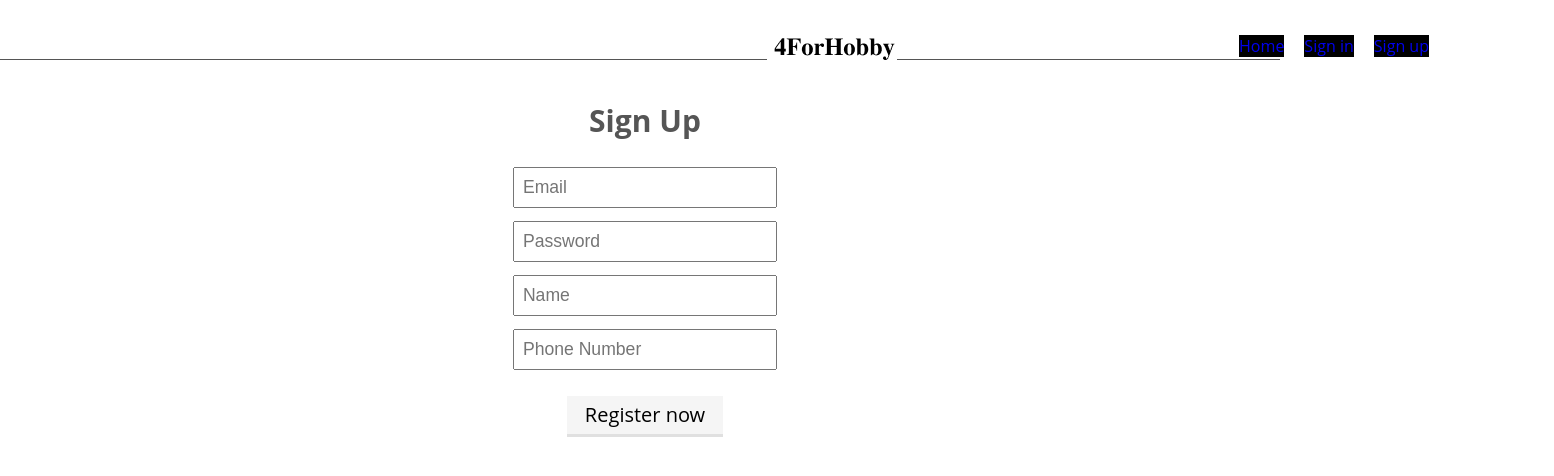
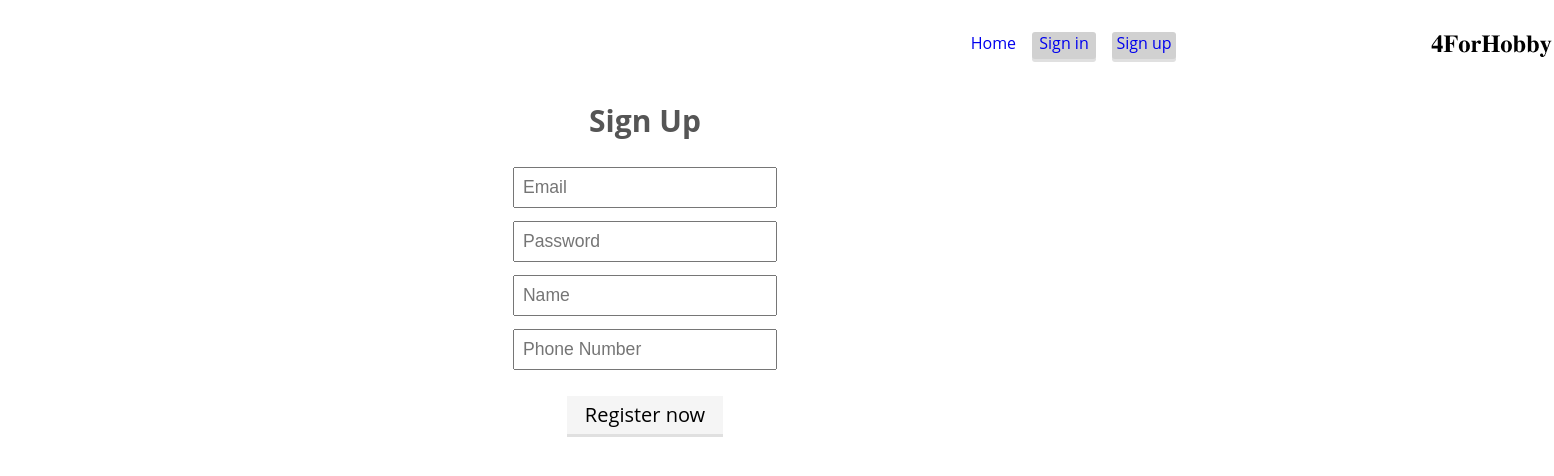
Before and after one commit to codestates/4-for-hobby-client, a React (Create React App) app in the folder my-app/: page /signup in a window 1280 px wide. Shown: the top 476 px of the page, 1554 px wide, since content can reach past the window. Built offline with nearby package versions, Linux system fonts and the light colour scheme; no server answers.

Commit message:
[client] fix/navcss nav and mainpageitem.css

```diff
--- a/my-app/src/pages/MainpageItem.css
+++ b/my-app/src/pages/MainpageItem.css
@@ -5,7 +5,7 @@
   width: 450px;
   border-radius: 50px;
   background-color: whitesmoke;
-  padding:5px;
+  padding: 5px;
   margin-left: auto;
   margin-right: auto;
 }
@@ -39,7 +39,7 @@
   grid-template-columns: repeat(3, 1fr);
   gap: 4rem;
   margin-left: 5rem;
-  margin-right: 5rem
+  margin-right: 5rem;
 }
 
 .list {
@@ -56,17 +56,17 @@
   transition: 0.5s ease-in-out;
 }
 
-/* @media (max-width: 500px) {
-  .list {
+@media (max-width: 1000px) {
+  .data-list {
     grid-template-columns: repeat(2, 1fr);
   }
 }
 
-@media (max-width: 300px) {
-  .list {
-    grid-template-columns: 1fr;
+@media (max-width: 700px) {
+  .data-list {
+    grid-template-columns: repeat(1, 1fr);
   }
-} */
+}
 
 .list:hover {
   transform: translateY(-6px);
--- a/my-app/src/pages/Navbar.css
+++ b/my-app/src/pages/Navbar.css
@@ -1,19 +1,48 @@
 .navbar {
   padding: 0px;
-
+  margin-left: 50px;
   margin-top: 0px;
   height: 60px;
   width: 100%;
   position: relative;
-  border-bottom: solid 1px;
+}
+
+@media (max-width: 700px) {
+  li.homebuttonafterlogin {
+    display: none;
+  }
+}
+
+@media (max-width: 650px) {
+  li.roomcreatebutton {
+    display: none;
+  }
+}
+
+@media (max-width: 610px) {
+  li.mypagebutton {
+    display: none;
+  }
+  li.homebuttonbeforelogin {
+    display: none;
+  }
+}
+
+@media (max-width: 550px) {
+  li.loginbutton {
+    display: none;
+  }
+}
+.navbuttoncolor:visited {
+  color: black;
 }
 
 div.logo {
   background: url(../logo.png);
   height: 40px;
   width: 130px;
-  position: relative;
-  left: -140px;
+  position: absolute;
+  left: 100px;
   top: 8px;
 }
 
@@ -24,7 +53,6 @@ ul {
   list-style: none;
   padding: 3px;
   position: relative;
-  left: -30px;
 }
 
 li {
@@ -34,51 +62,120 @@ li {
   margin: 10px;
 }
 
+/*로그인 전 버튼 */
+
+li.homebuttonbeforelogin {
+  position: absolute;
+  right: 19rem;
+  top: 6px;
+}
+
+/*SEA GREEN BUTTON STYLES*/
+li.loginbutton {
+  background-color: #d1d1d1;
+  border-color: #f5f5f5;
+  -webkit-box-shadow: 0 3px 0 #e0e0e0;
+  box-shadow: 0 3px 0 #e0e0e0;
+  width: 4rem;
+  height: 27px;
+  text-align: center;
+  border-radius: 3px;
+  position: absolute;
+  right: 14rem;
+  top: 6px;
+}
+li.loginbutton:hover {
+  background-color: #e0e0e0;
+}
+li.loginbutton:active {
+  top: 3px;
+  outline: none;
+  -webkit-box-shadow: none;
+  box-shadow: none;
+}
+
+/*SEA GREEN BUTTON STYLES*/
+li.signupbutton {
+  background-color: #d1d1d1;
+  border-color: #f5f5f5;
+  -webkit-box-shadow: 0 3px 0 #e0e0e0;
+  box-shadow: 0 3px 0 #e0e0e0;
+  width: 4rem;
+  height: 27px;
+  text-align: center;
+  border-radius: 3px;
+  position: absolute;
+  right: 9rem;
+  top: 6px;
+}
+li.signupbutton:hover {
+  background-color: #e0e0e0;
+}
+li.signupbutton:active {
+  top: 3px;
+  outline: none;
+  -webkit-box-shadow: none;
+  box-shadow: none;
+}
+
+/* 로그인 후 버튼 */
+
 li.homebuttonafterlogin {
-  background-color: black;
-  position: relative;
-  left: 11rem;
+  position: absolute;
+  right: 23rem;
   top: 6px;
 }
 
 li.roomcreatebutton {
-  background-color: black;
-  position: relative;
-  left: 11rem;
+  position: absolute;
+  right: 19rem;
   top: 6px;
 }
 
 li.mypagebutton {
-  background-color: black;
-  position: relative;
-  left: 11rem;
+  background-color: #d1d1d1;
+  border-color: #f5f5f5;
+  -webkit-box-shadow: 0 3px 0 #e0e0e0;
+  box-shadow: 0 3px 0 #e0e0e0;
+  width: 4rem;
+  height: 27px;
+  text-align: center;
+  border-radius: 3px;
+  position: absolute;
+  right: 14rem;
+  top: 6px;
+}
+li.mypagebutton:hover {
+  background-color: #e0e0e0;
+}
+li.mypagebutton:active {
+  top: 3px;
+  outline: none;
+  -webkit-box-shadow: none;
+  box-shadow: none;
+}
+
+li.logoutbutton {
+  background-color: #d1d1d1;
+  border-color: #f5f5f5;
+  -webkit-box-shadow: 0 3px 0 #e0e0e0;
+  box-shadow: 0 3px 0 #e0e0e0;
+  width: 4rem;
+  height: 27px;
+  text-align: center;
+  border-radius: 3px;
+  position: absolute;
+  right: 9rem;
   top: 6px;
 }
 
-li.logoutbutton {
-  background-color: black;
-  position: relative;
-  left: 11rem;
-  top: 6px;
+li.logoutbutton:hover {
+  background-color: #e0e0e0;
 }
 
-li.homebuttonbeforelogin {
-  background-color: black;
-  position: relative;
-  left: 12rem;
-  top: 6px;
+li.logoutbutton:active {
+  top: 3px;
+  outline: none;
+  -webkit-box-shadow: none;
+  box-shadow: none;
 }
-
-li.loginbutton {
-  background-color: black;
-  position: relative;
-  left: 12rem;
-  top: 6px;
-}
-
-li.signupbutton {
-  background-color: black;
-  position: relative;
-  left: 12rem;
-  top: 6px;
-}
--- a/my-app/src/pages/Navbar.js
+++ b/my-app/src/pages/Navbar.js
@@ -3,7 +3,6 @@ import { Link } from "react-router-dom";
 import "./Navbar.css";
 
 const Navbar = ({ isEnterHandler, isInAddRoomHandler, inAddRoom }) => {
-
   const authToken = localStorage.getItem("token");
 
   const onClick = () => {
@@ -14,34 +13,52 @@ const Navbar = ({ isEnterHandler, isInAddRoomHandler, inAddRoom }) => {
     <ul>
       <div className="logo"></div>
       <li className="homebuttonbeforelogin">
-        <Link to="/">Home</Link>
+        <Link className="navbuttoncolor" to="/">
+          Home
+        </Link>
       </li>
       <li className="loginbutton">
-        <Link to="/login">Sign in</Link>
+        <Link className="navbuttoncolor" to="/login">
+          Sign in
+        </Link>
       </li>
       <li className="signupbutton">
-        <Link to="/signup">Sign up</Link>
+        <Link className="navbuttoncolor" to="/signup">
+          Sign up
+        </Link>
       </li>
     </ul>
   );
 
   const authLinks = (
-    <ul>
+    <ul className="navactive">
       <div className="logo"></div>
       <li className="homebuttonafterlogin">
-        <Link to="/" onClick={isEnterHandler}>
+        <Link className="navbuttoncolor" to="/" onClick={isEnterHandler}>
           Home{" "}
         </Link>
       </li>
+
+      {inAddRoom ? (
+        ""
+      ) : (
+        <li className="roomcreatebutton">
+          <Link
+            className="navbuttoncolor"
+            to="/addroom"
+            onClick={isInAddRoomHandler}
+          >
+            +Room
+          </Link>
+        </li>
+      )}
       <li className="mypagebutton">
-        <Link to="/mypage">Mypage</Link>
+        <Link className="navbuttoncolor" to="/mypage">
+          Mypage
+        </Link>
       </li>
-      {inAddRoom ? ""
-        : <li className="roomcreatebutton">
-          <Link to="/addroom" onClick={isInAddRoomHandler}>+Room</Link>
-        </li>}
       <li className="logoutbutton">
-        <a href="/" onClick={onClick}>
+        <a className="navbuttoncolor" href="/" onClick={onClick}>
           Sign out
         </a>
       </li>
```
